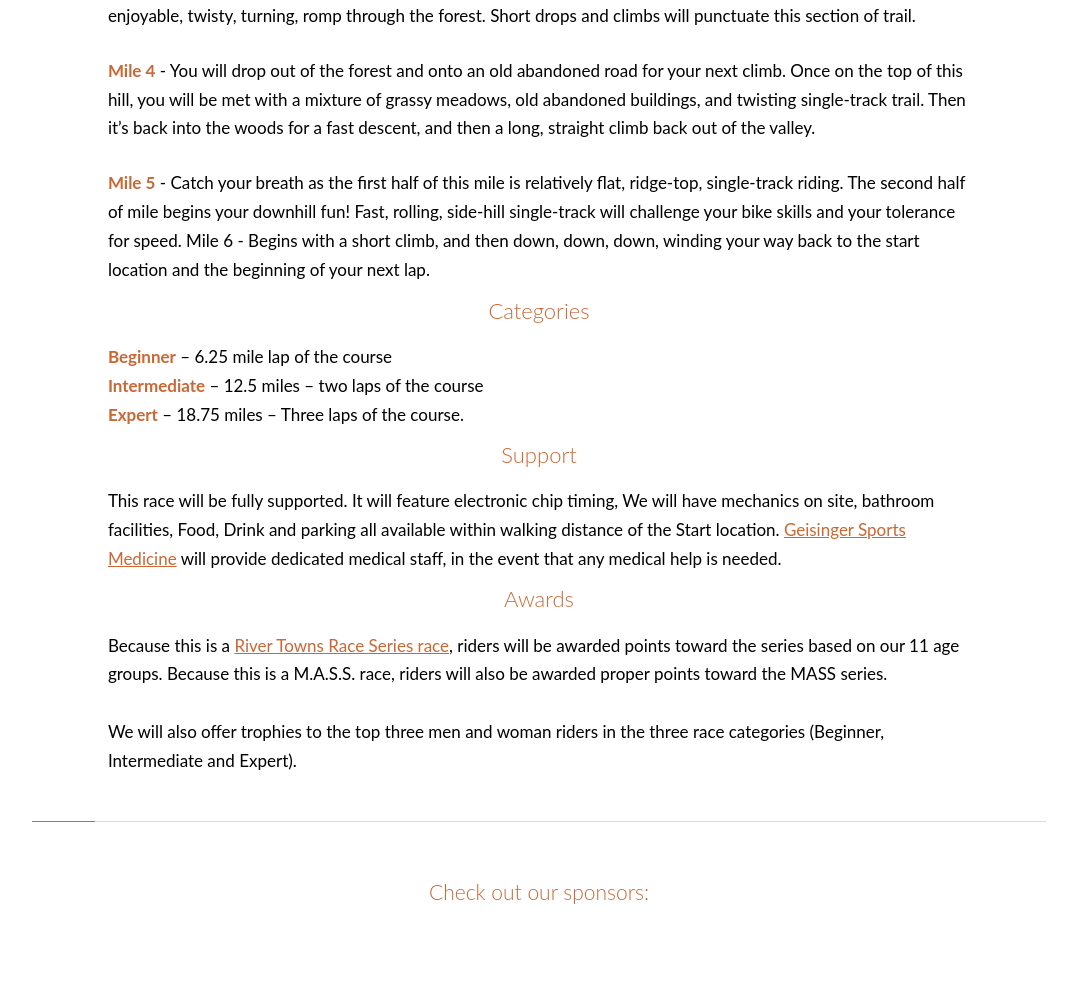
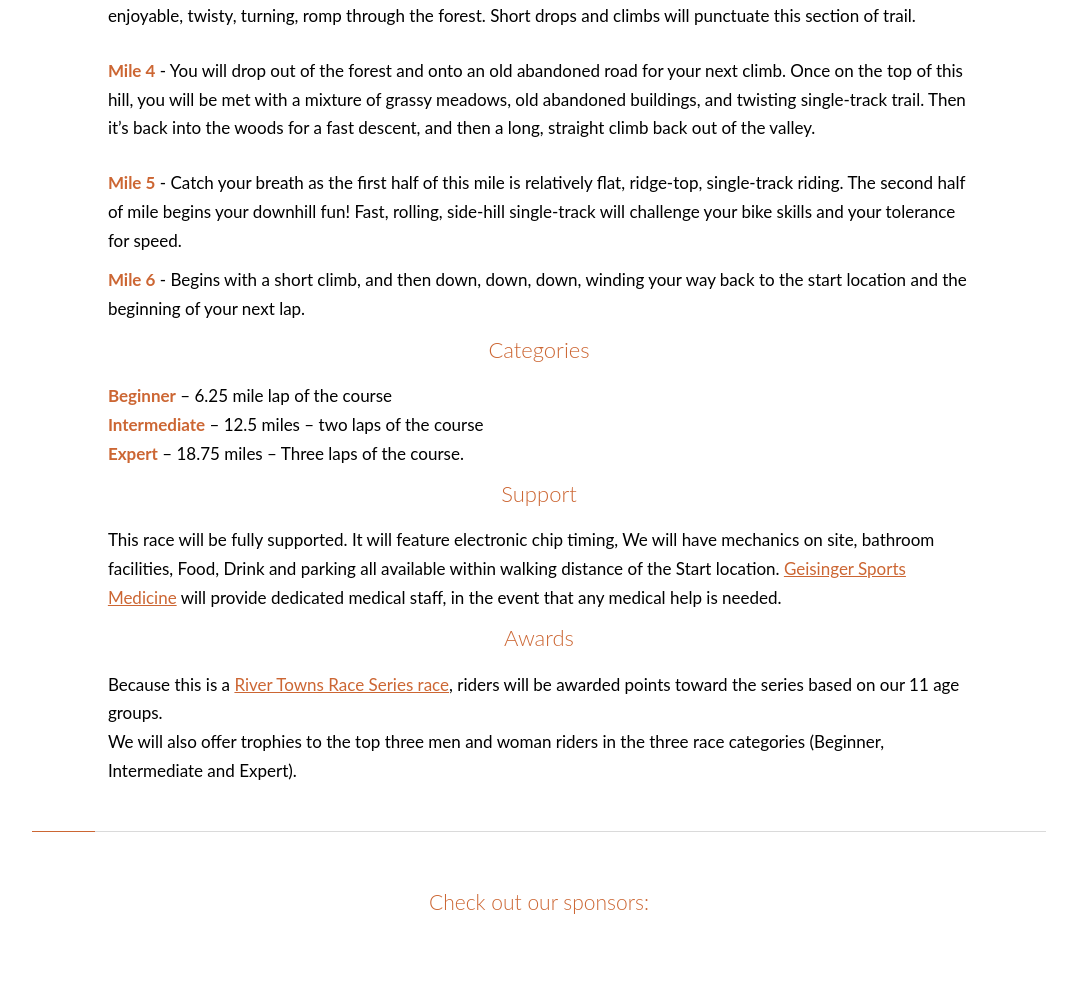
Before and after one commit to Knappwebdesign/River-Towns-Cycling-Classic, a PHP site: page /hopewell.php in a window 1280 px wide. Shown: the part 1132-2139 px from the top of the page, without its empty margins (101-1178 px from the left). Run offline with PHP 8.4, Linux system fonts and the light colour scheme.

Commit message:
7-01-14
Content changes to the hopewell mountain bike race page

```diff
--- a/hopewell.php
+++ b/hopewell.php
@@ -62,8 +62,9 @@
             <br>
             <p><b>Mile 4</b> - You will drop out of the forest and onto an old abandoned road for your next climb. Once on the top of this hill, you will be met with a mixture of grassy meadows, old abandoned buildings, and twisting single-track trail. Then it’s back into the woods for a fast descent, and then a long, straight climb back out of the valley.</p>
             <br>
-            <p><b>Mile 5</b> - Catch your breath as the first half of this mile is relatively flat, ridge-top, single-track riding. The second half of mile begins your downhill fun! Fast, rolling, side-hill single-track will challenge your bike skills and your tolerance for speed.
-Mile 6 - Begins with a short climb, and then down, down, down, winding your way back to the start location and the beginning of your next lap.</p>
+            <p><b>Mile 5</b> - Catch your breath as the first half of this mile is relatively flat, ridge-top, single-track riding. The second half of mile begins your downhill fun! Fast, rolling, side-hill single-track will challenge your bike skills and your tolerance for speed.</p>
+
+            <p><b>Mile 6</b> - Begins with a short climb, and then down, down, down, winding your way back to the start location and the beginning of your next lap.</p>
          </div>
          <br>
          <div class="bit-1">
@@ -86,7 +87,7 @@ Mile 6 - Begins with a short climb, and then down, down, down, winding your way
             <h2>Awards</h2>
             <br>
             <p>Because this is a <a href="www.RiverTownRace.com" target="_blank">River Towns Race Series race</a>, riders will be awarded points toward the series based on our 11 age groups.
-Because this is a M.A.S.S. race, riders will also be awarded proper points toward the MASS series.<br><br>
+<br>
 We will also offer trophies to the top three men and woman riders in the three race categories (Beginner, Intermediate and Expert).</p>
          </div>
       </div>
```
